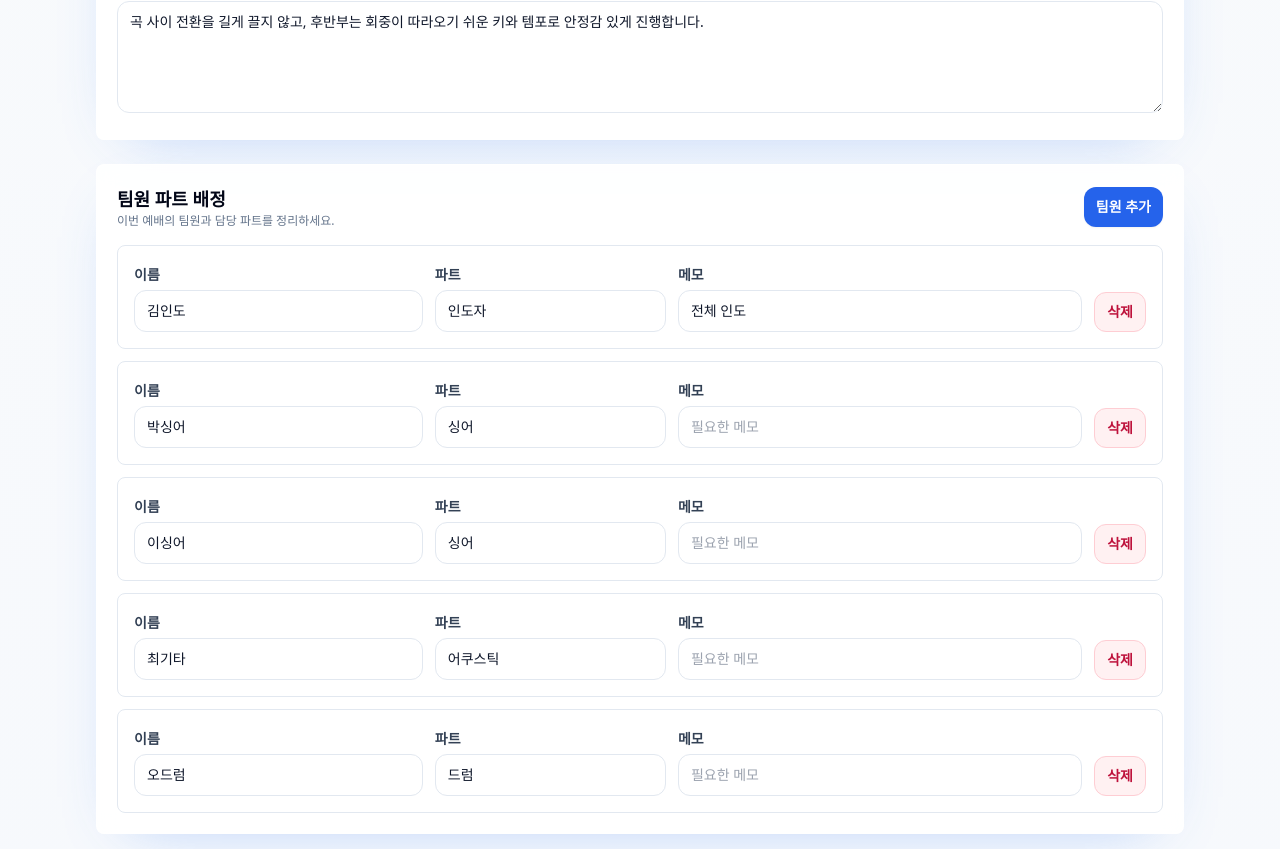
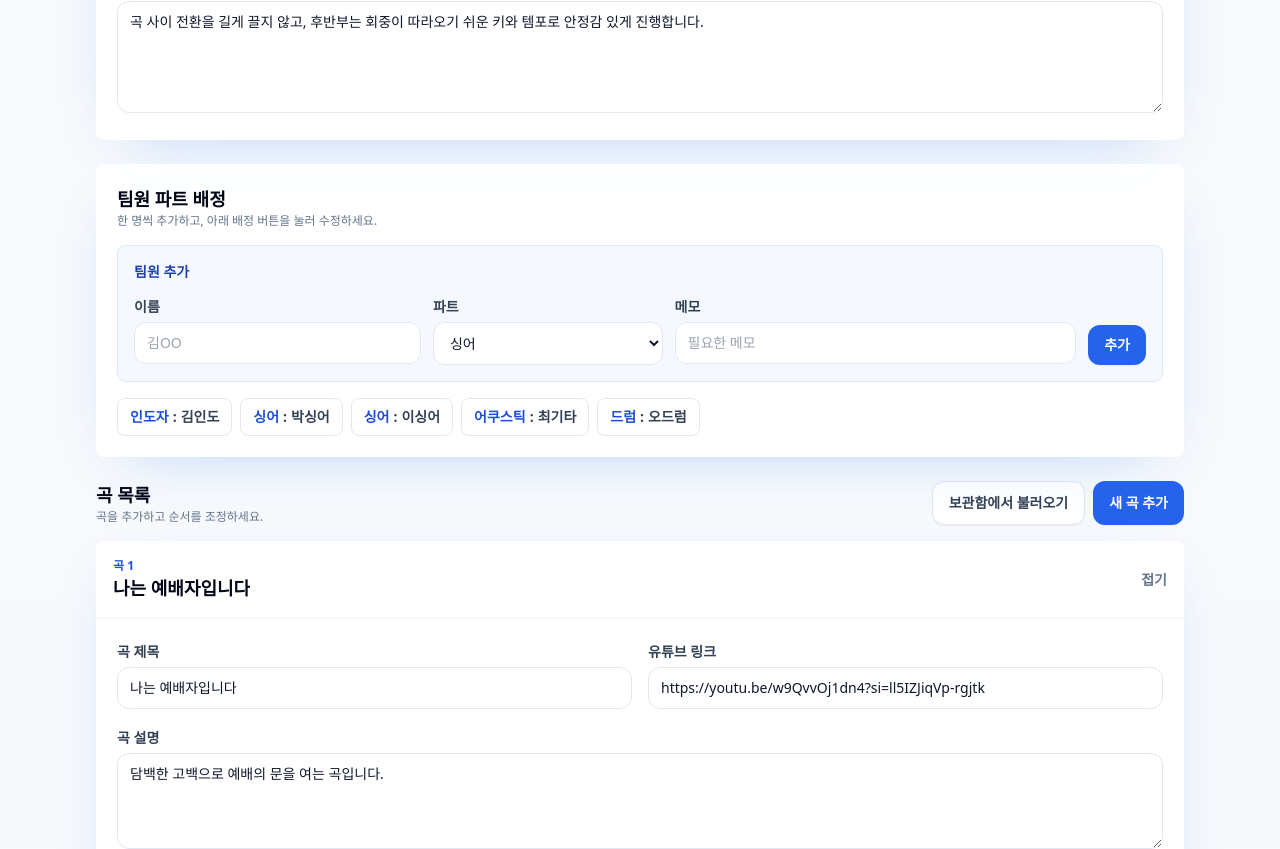
Before and after one commit to sms890522-coder/setlistlab, a Next.js app: page /setlists/sample-2026-06-07/edit in a window 1280 px wide. Shown: the part 577-1426 px from the top of the page. Built offline with nearby package versions, Linux system fonts and the light colour scheme.

Commit message:
Compact team assignment editor

```diff
--- a/components/TeamAssignmentsEditor.tsx
+++ b/components/TeamAssignmentsEditor.tsx
@@ -13,76 +13,145 @@ type TeamAssignmentsEditorProps = {
 
 export function TeamAssignmentsEditor({ assignments, onChange }: TeamAssignmentsEditorProps) {
   const [deleteTarget, setDeleteTarget] = useState<TeamAssignment | null>(null);
+  const [editingId, setEditingId] = useState<string | null>(null);
+  const [draft, setDraft] = useState<TeamAssignment>(() => createBlankTeamAssignment());
+  const [message, setMessage] = useState("");
+  const [error, setError] = useState("");
   const sortedAssignments = sortTeamAssignments(assignments);
 
-  function updateAssignment(id: string, patch: Partial<TeamAssignment>) {
-    onChange(assignments.map((assignment) => (assignment.id === id ? { ...assignment, ...patch } : assignment)));
+  function resetForm() {
+    setEditingId(null);
+    setDraft(createBlankTeamAssignment());
+    setError("");
+  }
+
+  function selectAssignment(assignment: TeamAssignment) {
+    setEditingId(assignment.id);
+    setDraft({ ...assignment, part: assignment.part || DEFAULT_TEAM_PARTS[0] });
+    setMessage("");
+    setError("");
+  }
+
+  function saveAssignment() {
+    const name = draft.name.trim();
+    if (!name) {
+      setError("팀원 이름을 입력해 주세요.");
+      return;
+    }
+
+    const nextAssignment = {
+      ...draft,
+      name,
+      part: draft.part || DEFAULT_TEAM_PARTS[0],
+      note: draft.note?.trim() || "",
+    };
+
+    if (editingId) {
+      onChange(assignments.map((assignment) => (assignment.id === editingId ? nextAssignment : assignment)));
+      setMessage(`${nextAssignment.part}: ${nextAssignment.name} 배정을 수정했습니다.`);
+    } else {
+      onChange([...assignments, nextAssignment]);
+      setMessage(`${nextAssignment.part}: ${nextAssignment.name} 배정을 추가했습니다.`);
+    }
+
+    resetForm();
   }
 
   return (
     <section className="card p-5">
-      <div className="flex flex-col gap-3 sm:flex-row sm:items-center sm:justify-between">
       <div>
         <h2 className="section-title">팀원 파트 배정</h2>
-          <p className="field-help">이번 예배의 팀원과 담당 파트를 정리하세요.</p>
-        </div>
-        <button
-          type="button"
-          onClick={() => onChange([...assignments, createBlankTeamAssignment()])}
-          className="btn-primary min-h-10 px-3"
-        >
-          팀원 추가
-        </button>
+        <p className="field-help">한 명씩 추가하고, 아래 배정 버튼을 눌러 수정하세요.</p>
       </div>
 
-      <datalist id="team-part-options">
-        {DEFAULT_TEAM_PARTS.map((part) => (
-          <option key={part} value={part} />
-        ))}
-      </datalist>
+      <div className="mt-4 rounded-lg border border-blue-100 bg-blue-50/60 p-4">
+        <div className="flex items-center justify-between gap-3">
+          <p className="text-sm font-black text-blue-800">{editingId ? "팀원 배정 수정" : "팀원 추가"}</p>
+          {editingId ? (
+            <button type="button" onClick={resetForm} className="text-xs font-bold text-blue-700 hover:text-blue-900">
+              추가 모드로
+            </button>
+          ) : null}
+        </div>
 
-      {sortedAssignments.length === 0 ? (
-        <div className="mt-4 rounded-lg border border-dashed border-slate-200 bg-slate-50 p-6 text-center text-sm text-slate-500">
-          아직 배정된 팀원이 없습니다.
-        </div>
-      ) : (
-        <div className="mt-4 space-y-3">
-          {sortedAssignments.map((assignment) => (
-            <div key={assignment.id} className="grid gap-3 rounded-lg border border-slate-200 bg-white p-4 md:grid-cols-[1fr_0.8fr_1.4fr_auto]">
+        <div className="mt-3 grid gap-3 md:grid-cols-[1fr_0.8fr_1.4fr_auto]">
           <label className="space-y-1">
             <span className="field-label">이름</span>
             <input
-                  value={assignment.name}
-                  onChange={(event) => updateAssignment(assignment.id, { name: event.target.value })}
+              value={draft.name}
+              onChange={(event) => setDraft((current) => ({ ...current, name: event.target.value }))}
               className="field-input"
               placeholder="김OO"
             />
           </label>
           <label className="space-y-1">
             <span className="field-label">파트</span>
-                <input
-                  value={assignment.part}
-                  onChange={(event) => updateAssignment(assignment.id, { part: event.target.value })}
+            <select
+              value={draft.part}
+              onChange={(event) => setDraft((current) => ({ ...current, part: event.target.value }))}
               className="field-input"
-                  placeholder="싱어"
-                  list="team-part-options"
-                />
+            >
+              {draft.part && !DEFAULT_TEAM_PARTS.includes(draft.part as (typeof DEFAULT_TEAM_PARTS)[number]) ? (
+                <option value={draft.part}>{draft.part} · 기존 입력값</option>
+              ) : null}
+              {DEFAULT_TEAM_PARTS.map((part) => (
+                <option key={part} value={part}>
+                  {part}
+                </option>
+              ))}
+            </select>
           </label>
           <label className="space-y-1">
             <span className="field-label">메모</span>
             <input
-                  value={assignment.note ?? ""}
-                  onChange={(event) => updateAssignment(assignment.id, { note: event.target.value })}
+              value={draft.note ?? ""}
+              onChange={(event) => setDraft((current) => ({ ...current, note: event.target.value }))}
               className="field-input"
               placeholder="필요한 메모"
             />
           </label>
-              <div className="flex items-end">
-                <button type="button" onClick={() => setDeleteTarget(assignment)} className="btn-danger min-h-10 px-3">
+          <div className="flex items-end gap-2">
+            <button type="button" onClick={saveAssignment} className="btn-primary min-h-10 px-4">
+              {editingId ? "수정 저장" : "추가"}
+            </button>
+            {editingId ? (
+              <button
+                type="button"
+                onClick={() => setDeleteTarget(assignments.find((assignment) => assignment.id === editingId) ?? draft)}
+                className="btn-danger min-h-10 px-3"
+              >
                 삭제
               </button>
+            ) : null}
           </div>
         </div>
+
+        {error ? <p className="mt-3 text-sm font-semibold text-rose-700">{error}</p> : null}
+        {message ? <p className="mt-3 text-sm font-semibold text-emerald-700">{message}</p> : null}
+      </div>
+
+      {sortedAssignments.length === 0 ? (
+        <div className="mt-4 rounded-lg border border-dashed border-slate-200 bg-slate-50 p-4 text-center text-sm text-slate-500">
+          아직 배정된 팀원이 없습니다.
+        </div>
+      ) : (
+        <div className="mt-4 flex flex-wrap gap-2">
+          {sortedAssignments.map((assignment) => (
+            <button
+              key={assignment.id}
+              type="button"
+              onClick={() => selectAssignment(assignment)}
+              title={assignment.note || `${assignment.part} 배정 수정`}
+              className={`rounded-lg border px-3 py-2 text-left text-sm font-bold transition ${
+                editingId === assignment.id
+                  ? "border-blue-500 bg-blue-600 text-white shadow-sm"
+                  : "border-slate-200 bg-white text-slate-700 hover:border-blue-200 hover:bg-blue-50 hover:text-blue-800"
+              }`}
+            >
+              <span className={editingId === assignment.id ? "text-blue-100" : "text-blue-700"}>{assignment.part}</span>
+              <span className="mx-1 text-current">:</span>
+              <span>{assignment.name || "이름 미정"}</span>
+            </button>
           ))}
         </div>
       )}
@@ -114,6 +183,10 @@ export function TeamAssignmentsEditor({ assignments, onChange }: TeamAssignments
                     type="button"
                     onClick={() => {
                       onChange(assignments.filter((assignment) => assignment.id !== deleteTarget.id));
+                      if (editingId === deleteTarget.id) {
+                        resetForm();
+                      }
+                      setMessage(`${deleteTarget.part}: ${deleteTarget.name || "이름 미정"} 배정을 삭제했습니다.`);
                       setDeleteTarget(null);
                     }}
                     className="btn-danger"
```
Lines whose indentation alone changed are shown as unchanged.
